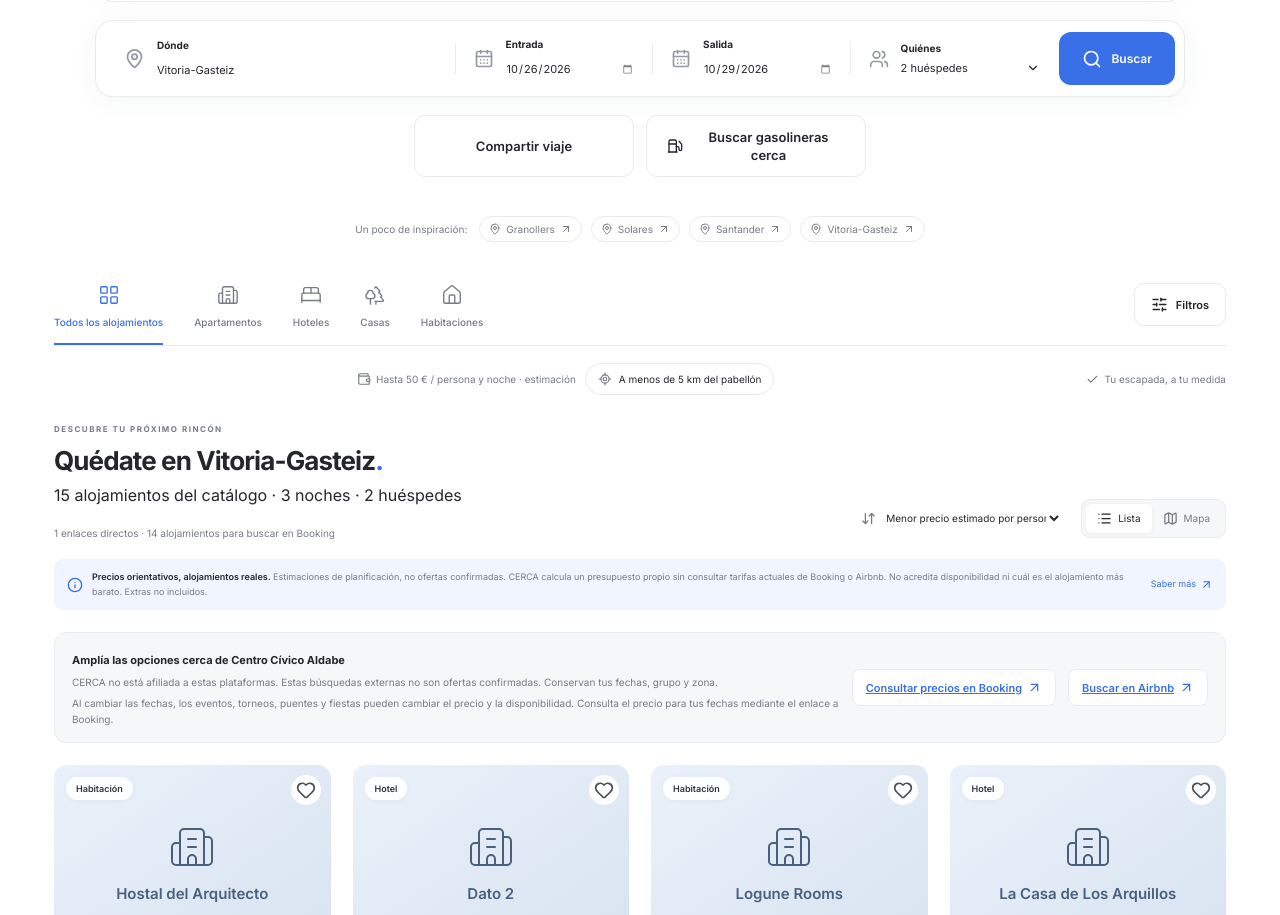
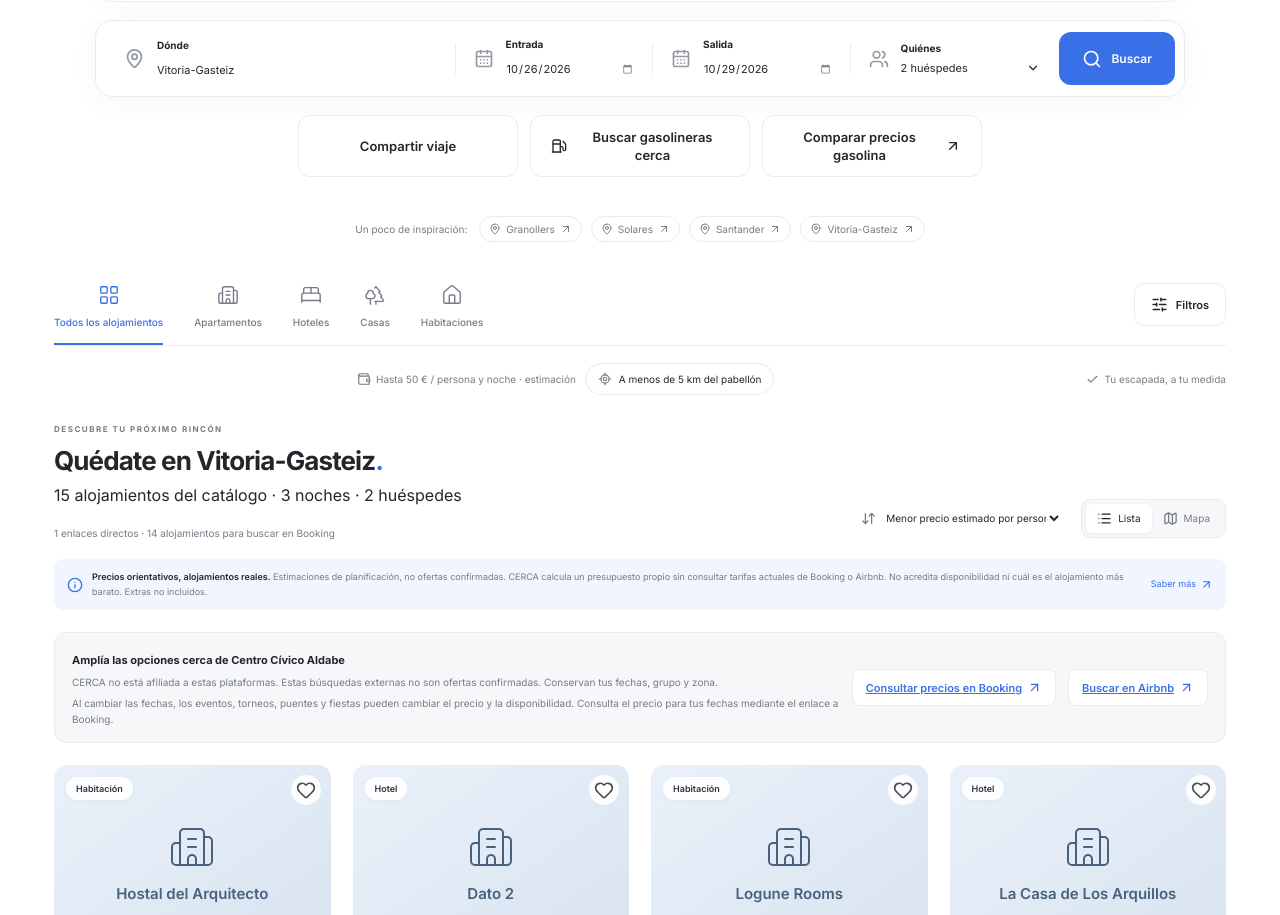
Before and after one commit to Pablo06Casta/PABLO-APP, a React (Vite) app: page / in a window 1280 px wide. Shown: the part 1313-2228 px from the top of the page. Built offline with nearby package versions, Linux system fonts and the light colour scheme.

Commit message:
Muestra el comparador de gasolina en la portada

```diff
--- a/src/App.css
+++ b/src/App.css
@@ -2296,11 +2296,11 @@
 .trip-actions { display: flex; flex-wrap: wrap; gap: 9px; margin: 12px 0; }
 .hero-trip-actions {
   display: grid;
-  grid-template-columns: repeat(2, minmax(0, 220px));
+  grid-template-columns: repeat(3, minmax(0, 220px));
   justify-content: center;
   align-items: stretch;
   gap: 12px;
-  max-width: 480px;
+  max-width: 708px;
   margin: 18px auto 22px;
 }
 .hero-trip-actions > .secondary-button {
@@ -2346,7 +2346,7 @@
 .budget-download { width: 100%; justify-content: center; margin: 16px 0; }
 .budget-error { padding: 12px; background: var(--accent-soft); border-radius: 9px; color: var(--text); font-size: 12px; }
 @media (max-width: 950px) { .group-budget-layout { grid-template-columns: 1fr; } }
-@media (max-width: 760px) { .trip-content { padding: 17px; } .trip-actions > * { flex: 1 1 auto; text-align: center; } .group-budget { margin-top: 17px; padding: 18px; border-radius: 17px; } .group-budget-heading-icon { display: none; } .budget-fields, .budget-names { grid-template-columns: 1fr; } .budget-block-title { flex-wrap: wrap; } .budget-block-title > button { width: 100%; justify-content: center; } .budget-summary { padding: 16px; } }
+@media (max-width: 760px) { .trip-content { padding: 17px; } .trip-actions > * { flex: 1 1 auto; text-align: center; } .hero-trip-actions { grid-template-columns: repeat(3, minmax(0, 1fr)); max-width: 100%; } .group-budget { margin-top: 17px; padding: 18px; border-radius: 17px; } .group-budget-heading-icon { display: none; } .budget-fields, .budget-names { grid-template-columns: 1fr; } .budget-block-title { flex-wrap: wrap; } .budget-block-title > button { width: 100%; justify-content: center; } .budget-summary { padding: 16px; } }
 @media (max-width: 480px) {
   .hero-trip-actions {
     grid-template-columns: minmax(0, 300px);
--- a/src/App.tsx
+++ b/src/App.tsx
@@ -82,6 +82,7 @@ import { ExternalServices } from "./components/ExternalServices";
 import { LegalInformation } from "./components/LegalInformation";
 import { TournamentCalendar } from "./components/TournamentCalendar";
 import { suggestedTripDates, type Tournament } from "./data/tournaments";
+import fuelReferences from "./data/real/fuel-references.json";
 import "./App.css";
 
 type Selection = { stay: Stay; search: Search };
@@ -599,6 +600,14 @@ function AppContent() {
               <div className="trip-actions hero-trip-actions">
                 <button className="secondary-button" onClick={() => setModal("trip")}>Compartir viaje</button>
                 <button className="secondary-button" onClick={showFuel}><Fuel size={16} /> Buscar gasolineras cerca</button>
+                <a
+                  className="secondary-button"
+                  href={fuelReferences.priceComparator}
+                  target="_blank"
+                  rel="noreferrer"
+                >
+                  Comparar precios gasolina <ArrowUpRight size={16} />
+                </a>
               </div>
               <div className="quick-destinations">
                 <span>
```
Also changed, not shown: 1 other file (tests, documents, lock files or other folders).
